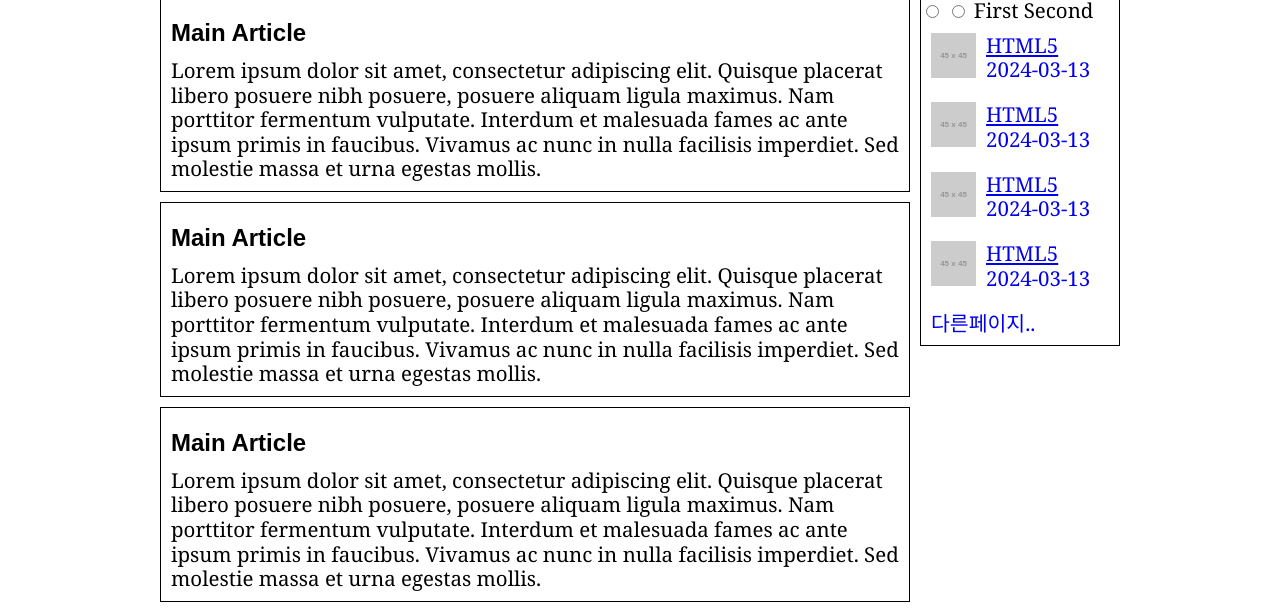
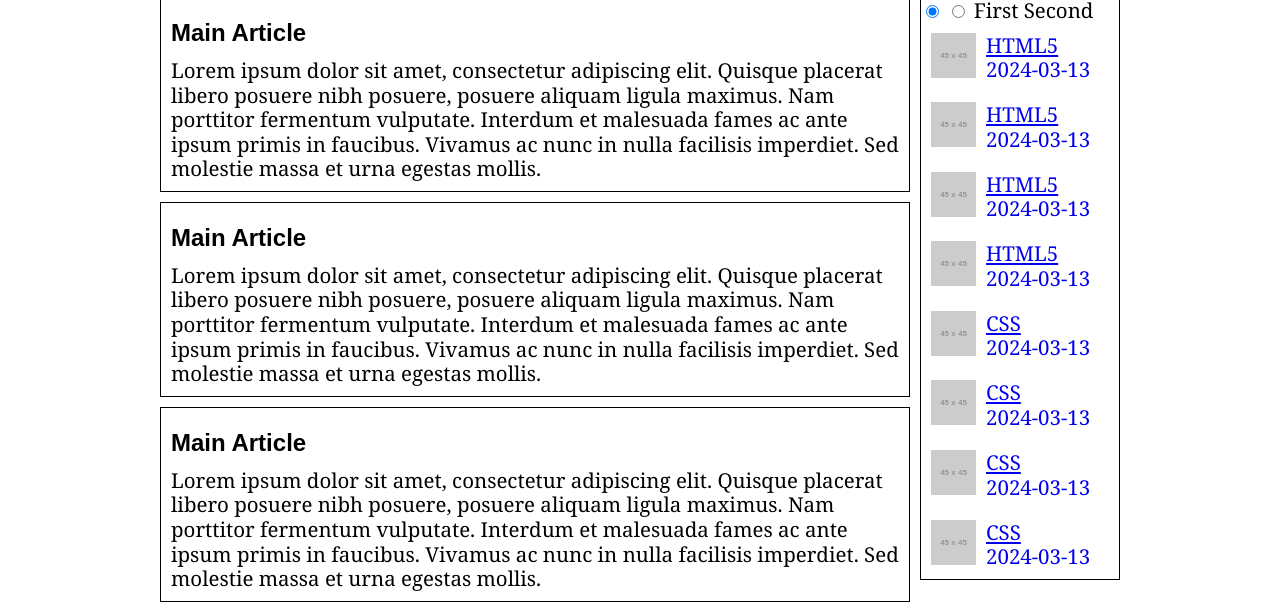
Before and after one commit to hahaHoho21/html, a plain HTML site: page views/20240312_webpage.html in a window 1280 px wide. Shown: the part 173-782 px from the top of the page. Drawn offline with Linux system fonts and the light colour scheme; placeholder pictures from the web are drawn by us; a web font is replaced by a local one.

Commit message:
더미 추가

```diff
--- a/views/20240312_webpage.html
+++ b/views/20240312_webpage.html
@@ -14,7 +14,6 @@
 
 <body>
     <div class="wrap-header">
-
         <header>
             <nav class="tnb">
                 <ul>
@@ -102,9 +101,12 @@
 
         </section>
         <aside>
-            <input type="radio" name="" id="first">
-            <input type="radio" name="" id="second">
-            <label>First Second</label>
+            <!-- <div> -->
+            <input type="radio" name="n" id="first" checked="checked">
+            <input type="radio" name="n" id="second">
+                <label for="first" class="HTML5">First</label>
+                <label for="second" class="CSS">Second</label>
+            <!-- </div> -->
             <div class="tab_item">
                 <ul>
                     <li>
@@ -135,17 +137,40 @@
                             <div>2024-03-13</div>
                         </a>
                     </li>
-                    <li>
-                        <a href="#">
-                        <div>다른페이지..</div>
-                        </a>
-                    </li>
-
                 </ul>
             </div>
 
             <div class="tab_item">
-
+                <ul>
+                    <li>
+                        <a href="#">
+                            <div><img src="https://dummyimage.com/45/ccc/000.png" alt="45x45 dummy image"></div>
+                            <div>CSS</div>
+                            <div>2024-03-13</div>
+                        </a>
+                    </li>
+                    <li>
+                        <a href="#">
+                            <div><img src="https://dummyimage.com/45/ccc/000.png" alt="45x45 dummy image"></div>
+                            <div>CSS</div>
+                            <div>2024-03-13</div>
+                        </a>
+                    </li>
+                    <li>
+                        <a href="#">
+                            <div><img src="https://dummyimage.com/45/ccc/000.png" alt="45x45 dummy image"></div>
+                            <div>CSS</div>
+                            <div>2024-03-13</div>
+                        </a>
+                    </li>
+                    <li>
+                        <a href="#">
+                            <div><img src="https://dummyimage.com/45/ccc/000.png" alt="45x45 dummy image"></div>
+                            <div>CSS</div>
+                            <div>2024-03-13</div>
+                        </a>
+                    </li>
+                </ul>
             </div>
 
         </aside>
```
